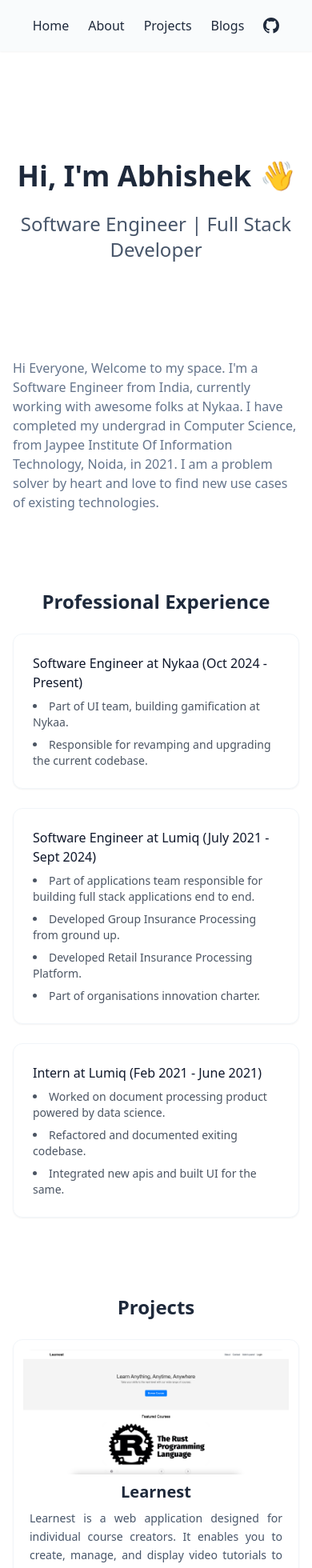
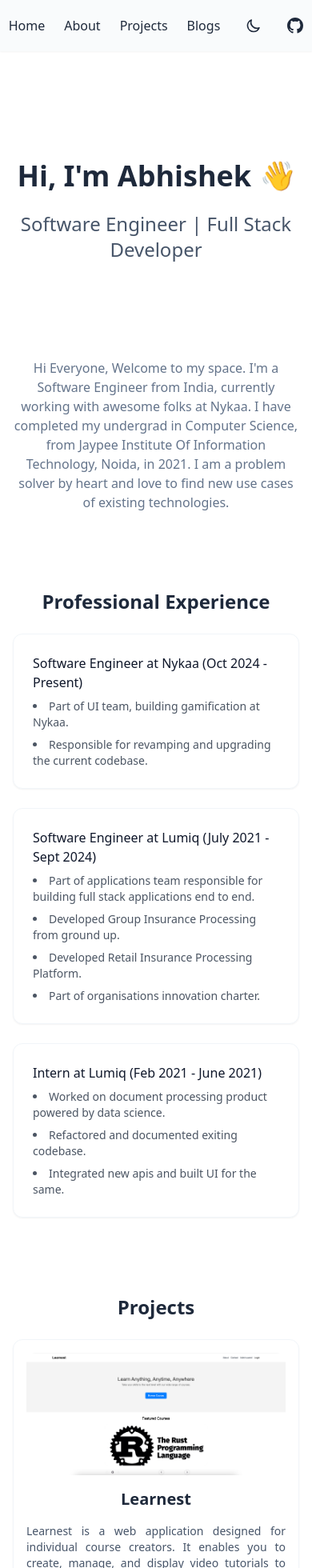
Before and after one commit to abhishekp6/portfolio, a Next.js app: page / in a window 390 px wide. Shown: the top 1960 px of the page at 80% size. Built offline with nearby package versions, Linux system fonts and the light colour scheme.

Commit message:
feat: add dark mode

```diff
--- a/app/Components/Body.tsx
+++ b/app/Components/Body.tsx
@@ -10,7 +10,7 @@
   const ref = useFadeInOnScroll();
   return (
     <div id={id} ref={ref} className="mt-24 opacity-0 translate-y-10 transition-all duration-[1200ms]">
-      <div className="text-2xl font-bold text-center text-slate-800">{title}</div>
+      <div className="text-2xl font-bold text-center text-slate-800 dark:text-slate-200">{title}</div>
       <div className="mt-6">{children}</div>
     </div>
   );
@@ -19,9 +19,9 @@
 const Timeline: React.FC<TimelineProps> = ({ checkpoints }) => (
   <div className="grid grid-cols-1 sm:grid-cols-2 lg:grid-cols-3 gap-6">
     {checkpoints.map((checkpoint) => (
-      <div key={checkpoint.id} className="p-6 rounded-xl shadow-sm hover:shadow-md transition-shadow duration-300 bg-white border border-slate-100">
-        <h3 className="text-l text-slate-900 mb-2">{checkpoint.title}</h3>
-        <ul className="list-disc list-inside text-gray-600 text-sm space-y-2">
+      <div key={checkpoint.id} className="p-6 rounded-xl shadow-sm hover:shadow-md transition-shadow duration-300 bg-white dark:bg-slate-800 border border-slate-100 dark:border-slate-700">
+        <h3 className="text-l text-slate-900 dark:text-slate-100 mb-2">{checkpoint.title}</h3>
+        <ul className="list-disc list-inside text-gray-600 dark:text-gray-300 text-sm space-y-2">
           {checkpoint.description.map((desc, index) => (
             <li key={index}>{desc}</li>
           ))}
@@ -32,7 +32,7 @@
 );
 
 const ImageGrid: React.FC<ImageGridProps> = ({ images }) => (
-  <div className="flex flex-wrap justify-center mt-4">
+  <div className="image-container">
     {images.map((image, index) => (
       <Image
         key={index}
@@ -40,24 +40,28 @@
         alt={image.alt}
         width="100"
         height="100"
-        className="m-2 transform transition-all duration-300 hover:scale-110 hover:rotate-2 cursor-pointer"
+        className={`hover-scale hover-rotate cursor-pointer ${
+          image.darkMode?.invert ? "dark:invert" : ""
+        } ${
+          image.darkMode?.brightness ? `dark:brightness-[${image.darkMode.brightness}%]` : ""
+        }`}
       />
     ))}
   </div>
 );
 
 const ProjectCard: React.FC<ProjectCardProps> = ({ project }) => (
-  <div className="border border-slate-100 w-full sm:w-[48%] lg:w-[30%] p-3 sm:p-4 rounded-xl flex flex-col h-[24rem] sm:h-[30rem] shadow-sm hover:shadow-md transition-all duration-300 bg-white hover:scale-[1.02] hover:-translate-y-1">
-    <Image src={project.image} alt={project.title} width="500" height="100" className="rounded-xl transform transition-all duration-500 hover:scale-105" />
-    <div className="text-xl sm:text-2xl my-2 sm:my-4 flex justify-center items-center font-semibold text-slate-800">
+  <div className="card-base w-full sm:w-[48%] lg:w-[30%] p-4 flex flex-col h-[24rem] sm:h-[30rem] hover:scale-[1.02] hover:-translate-y-1">
+    <Image src={project.image} alt={project.title} width="500" height="100" className="rounded-xl hover-scale" />
+    <div className="text-xl sm:text-2xl my-4 text-center font-semibold text-slate-800 dark:text-slate-200">
       {project.title}
     </div>
-    <div className="mb-4 sm:mb-6 text-justify mx-2 text-slate-600 text-sm sm:text-base leading-relaxed">
+    <div className="mb-6 text-justify text-slate-600 dark:text-slate-300 text-sm sm:text-base">
       {project.description}
     </div>
     <div className="flex justify-center mt-auto space-x-4">
       {project.links.map((link, index) => (
-        <div key={index} className="w-20 sm:w-24 h-7 sm:h-8 border border-slate-200 rounded-lg flex items-center justify-center text-sm sm:text-base text-slate-700 hover:bg-slate-800 hover:text-white hover:border-slate-800 cursor-pointer transition-all duration-200">
+        <div key={index} className="w-20 sm:w-24 h-7 sm:h-8 link-button">
           <Link href={link.href} target="_blank">{link.label}</Link>
         </div>
       ))}
@@ -71,7 +75,7 @@
   return (
     <div className="h-full w-full max-w-full box-border px-4 sm:px-8 md:px-16 lg:px-32 xl:px-48">
       <div id="about" ref={aboutRef} className="text-center sm:text-left opacity-0 translate-y-10 transition-all duration-[1200ms]">
-        <div className="text-slate-500 text-left">{ABOUT_TEXT}</div>
+        <div className="text-slate-500 dark:text-slate-400">{ABOUT_TEXT}</div>
       </div>
       <Section id="experience" title="Professional Experience">
         <Timeline checkpoints={PROFESSIONAL_EXPERIENCE} />
--- a/app/Components/Footer.tsx
+++ b/app/Components/Footer.tsx
@@ -1,10 +1,10 @@
 const Footer = () => {
     return(
-        <div className="h-24 bg-gradient-to-b from-white to-slate-100 mt-12 pt-8">
-            <div className="text-slate-600 text-base flex justify-center items-center">
+        <div className="h-24 bg-gradient-to-b from-white dark:from-slate-900 to-slate-100 dark:to-slate-800 mt-12 pt-8">
+            <div className="text-slate-600 dark:text-slate-400 text-base flex justify-center items-center">
                 Handcrafted by Abhishek Pandey
             </div>
-            <div className="text-slate-500 text-sm flex justify-center items-center mt-1">
+            <div className="text-slate-500 dark:text-slate-500 text-sm flex justify-center items-center mt-1">
                 Copyrights &#169; AP 2024
             </div>
         </div>
--- a/app/Components/Header.tsx
+++ b/app/Components/Header.tsx
@@ -1,10 +1,10 @@
 const Header = () => {
   return (
     <div id="header" className="h-96 flex flex-col justify-center items-center">
-      <div className="text-4xl sm:text-4xl md:text-4xl font-bold text-center w-full md:w-auto p-4 text-slate-800 transform transition-all duration-300 hover:scale-105 cursor-default">
+      <div className="text-4xl sm:text-4xl md:text-4xl font-bold text-center w-full md:w-auto p-4 text-slate-800 dark:text-slate-200 transform transition-all duration-300 hover:scale-105 cursor-default">
         Hi, I&apos;m Abhishek <span className="animate-wave inline-block">👋</span>
       </div>
-      <div className="text-2xl mt-2 text-slate-600 text-center sm:ml-8 transform transition-all duration-300 hover:text-slate-800 cursor-default">
+      <div className="text-2xl mt-2 text-slate-600 dark:text-slate-400 text-center sm:ml-8 transform transition-all duration-300 hover:text-slate-800 dark:hover:text-slate-200 cursor-default">
         Software Engineer | Full Stack Developer
       </div>
     </div>
--- a/app/Components/Navbar.tsx
+++ b/app/Components/Navbar.tsx
@@ -1,9 +1,14 @@
+'use client';
+
 import Link from "next/link";
 import { NAV_ITEMS } from "../constants";
+import { useTheme } from "../providers/ThemeProvider";
 
 const Navbar = () => {
+    const { theme, toggleTheme } = useTheme();
+
     return(
-        <div className="h-16 px-4 bg-slate-50/80 backdrop-blur-sm flex items-center justify-center text-base text-slate-800 sticky top-0 z-10 shadow-sm">
+        <div className="h-16 px-4 bg-slate-50/80 dark:bg-slate-900/80 backdrop-blur-sm flex items-center justify-center text-base text-slate-800 dark:text-slate-200 sticky top-0 z-10 shadow-sm">
             <div className="flex space-x-6 items-center">
                 {NAV_ITEMS.map((item, index) => (
                     <div key={index} className="cursor-pointer group">
@@ -13,7 +18,21 @@
                         </Link>
                     </div>
                 ))}
-                <div className="cursor-pointer flex items-center text-slate-800 hover:text-slate-600 transition-transform duration-200 hover:scale-110">
+                <button
+                    onClick={toggleTheme}
+                    className="p-2 rounded-lg hover:bg-slate-200 dark:hover:bg-slate-800 transition-colors"
+                >
+                    {theme === 'light' ? (
+                        <svg className="w-5 h-5" fill="none" viewBox="0 0 24 24" stroke="currentColor">
+                            <path strokeLinecap="round" strokeLinejoin="round" strokeWidth={2} d="M20.354 15.354A9 9 0 018.646 3.646 9.003 9.003 0 0012 21a9.003 9.003 0 008.354-5.646z" />
+                        </svg>
+                    ) : (
+                        <svg className="w-5 h-5" fill="none" viewBox="0 0 24 24" stroke="currentColor">
+                            <path strokeLinecap="round" strokeLinejoin="round" strokeWidth={2} d="M12 3v1m0 16v1m9-9h-1M4 12H3m15.364 6.364l-.707-.707M6.343 6.343l-.707-.707m12.728 0l-.707.707M6.343 17.657l-.707.707M16 12a4 4 0 11-8 0 4 4 0 018 0z" />
+                        </svg>
+                    )}
+                </button>
+                <div className="cursor-pointer flex items-center text-slate-800 dark:text-slate-200 hover:text-slate-600 dark:hover:text-slate-400 transition-transform duration-200 hover:scale-110">
                     <Link href="https://github.com/abhishekp6" target="_blank" className="flex items-center">
                         <svg viewBox="0 0 16 16" className="w-5 h-5" fill="currentColor" aria-hidden="true">
                             <path d="M8 0C3.58 0 0 3.58 0 8c0 3.54 2.29 6.53 5.47 7.59.4.07.55-.17.55-.38 0-.19-.01-.82-.01-1.49-2.01.37-2.53-.49-2.69-.94-.09-.23-.48-.94-.82-1.13-.28-.15-.68-.52-.01-.53.63-.01 1.08.58 1.23.82.72 1.21 1.87.87 2.33.66.07-.52.28-.87.51-1.07-1.78-.2-3.64-.89-3.64-3.95 0-.87.31-1.59.82-2.15-.08-.2-.36-1.02.08-2.12 0 0 .67-.21 2.2.82.64-.18 1.32-.27 2-.27.68 0 1.36.09 2 .27 1.53-1.04 2.2-.82 2.2-.82.44 1.1.16 1.92.08 2.12.51.56.82 1.27.82 2.15 0 3.07-1.87 3.75-3.65 3.95.29.25.54.73.54 1.48 0 1.07-.01 1.93-.01 2.2 0 .21.15.46.55.38A8.013 8.013 0 0016 8c0-4.42-3.58-8-8-8z"></path>
--- /dev/null
+++ b/app/Components/ThemeProvider.tsx
@@ -0,0 +1,43 @@
+"use client";
+
+import { createContext, useContext, useEffect, useState } from 'react';
+
+type Theme = 'light' | 'dark';
+
+type ThemeContextType = {
+  theme: Theme;
+  toggleTheme: () => void;
+};
+
+const ThemeContext = createContext<ThemeContextType | undefined>(undefined);
+
+export function ThemeProvider({ children }: { children: React.ReactNode }) {
+  const [theme, setTheme] = useState<Theme>('light');
+
+  useEffect(() => {
+    const savedTheme = localStorage.getItem('theme') as Theme;
+    if (savedTheme) {
+      setTheme(savedTheme);
+      document.documentElement.classList.toggle('dark', savedTheme === 'dark');
+    }
+  }, []);
+
+  const toggleTheme = () => {
+    const newTheme = theme === 'light' ? 'dark' : 'light';
+    setTheme(newTheme);
+    localStorage.setItem('theme', newTheme);
+    document.documentElement.classList.toggle('dark');
+  };
+
+  return (
+    <ThemeContext.Provider value={{ theme, toggleTheme }}>
+      {children}
+    </ThemeContext.Provider>
+  );
+}
+
+export const useTheme = () => {
+  const context = useContext(ThemeContext);
+  if (!context) throw new Error('useTheme must be used within ThemeProvider');
+  return context;
+};
--- a/app/constants/index.ts
+++ b/app/constants/index.ts
@@ -36,12 +36,12 @@
   { src: "/cpp.svg", alt: "C++" },
   { src: "/react.svg", alt: "React" },
   { src: "/angular.svg", alt: "Angular" },
-  { src: "/node.svg", alt: "Node.js" },
-  { src: "/mongo.svg", alt: "MongoDB" },
+  { src: "/node.svg", alt: "Node.js", darkMode: { brightness: 200 } },
+  { src: "/mongo.svg", alt: "MongoDB", darkMode: { brightness: 200 } },
   { src: "/redis.svg", alt: "Redis" },
   { src: "/kafka.svg", alt: "Kafka" },
   { src: "/docker.svg", alt: "Docker" },
-  { src: "/git.svg", alt: "Git" },
+  { src: "/git.svg", alt: "Git", darkMode: { invert: true, brightness: 200 } },
   { src: "/aws.svg", alt: "AWS" },
 ];
 
--- a/app/globals.css
+++ b/app/globals.css
@@ -1,6 +1,12 @@
 @tailwind base;
 @tailwind components;
 @tailwind utilities;
+
+@layer base {
+  body {
+    @apply bg-white dark:bg-slate-900 transition-colors duration-200;
+  }
+}
 
 @keyframes wave {
   0% { transform: rotate(0deg); }
@@ -17,3 +23,40 @@
   animation: wave 2.5s infinite;
   transform-origin: 70% 70%;
 }
+
+@layer components {
+  .hover-scale {
+    @apply transform transition-all duration-300 hover:scale-110;
+  }
+
+  .hover-rotate {
+    @apply hover:rotate-2;
+  }
+
+  .card-base {
+    @apply rounded-xl shadow-sm hover:shadow-md transition-all duration-300 bg-white dark:bg-slate-800 border border-slate-100 dark:border-slate-700;
+  }
+
+  .image-container {
+    @apply flex flex-wrap justify-center gap-4;
+  }
+
+  .link-button {
+    @apply border rounded-lg flex items-center justify-center transition-colors duration-200
+           text-slate-700 dark:text-slate-300 border-slate-200 dark:border-slate-600
+           hover:bg-slate-800 hover:text-white dark:hover:bg-slate-700;
+  }
+
+  .image-grid {
+    @apply grid gap-4 w-full;
+    grid-template-columns: repeat(auto-fit, minmax(100px, 1fr));
+  }
+
+  .image-item {
+    @apply flex items-center justify-center p-2 transition-all duration-300 hover:scale-110 hover:rotate-2;
+  }
+
+  .image-item img {
+    @apply w-auto h-auto max-w-full max-h-[100px] object-contain;
+  }
+}
--- a/app/layout.tsx
+++ b/app/layout.tsx
@@ -1,5 +1,6 @@
 import { Metadata } from 'next'
 import './globals.css'
+import { ThemeProvider } from './providers/ThemeProvider'
 
 export const metadata: Metadata = {
   title: 'Abhishek Pandey - Software Engineer',
@@ -27,7 +28,11 @@
 }) {
   return (
     <html lang="en">
-      <body>{children}</body>
+      <body>
+        <ThemeProvider>
+          {children}
+        </ThemeProvider>
+      </body>
     </html>
   )
 }
--- /dev/null
+++ b/app/providers/ThemeProvider.tsx
@@ -0,0 +1,41 @@
+'use client';
+
+import { createContext, useContext, useEffect, useState, ReactNode } from 'react';
+
+interface ThemeContextType {
+  theme: string;
+  toggleTheme: () => void;
+}
+
+const ThemeContext = createContext<ThemeContextType | undefined>(undefined);
+
+export function ThemeProvider({ children }: { children: ReactNode }) {
+  const [theme, setTheme] = useState<string>('light');
+
+  useEffect(() => {
+    const savedTheme = localStorage.getItem('theme') || 'light';
+    setTheme(savedTheme);
+    document.documentElement.classList.toggle('dark', savedTheme === 'dark');
+  }, []);
+
+  const toggleTheme = () => {
+    const newTheme = theme === 'light' ? 'dark' : 'light';
+    setTheme(newTheme);
+    localStorage.setItem('theme', newTheme);
+    document.documentElement.classList.toggle('dark');
+  };
+
+  return (
+    <ThemeContext.Provider value={{ theme, toggleTheme }}>
+      {children}
+    </ThemeContext.Provider>
+  );
+}
+
+export function useTheme() {
+  const context = useContext(ThemeContext);
+  if (context === undefined) {
+    throw new Error('useTheme must be used within a ThemeProvider');
+  }
+  return context;
+}
--- a/tailwind.config.ts
+++ b/tailwind.config.ts
@@ -1,10 +1,18 @@
 import type { Config } from "tailwindcss";
 
 const config: Config = {
+  darkMode: 'class',
   content: [
     "./components/**/*.{js,ts,jsx,tsx,mdx}",
     "./app/**/*.{js,ts,jsx,tsx,mdx}",
   ],
+  theme: {
+    extend: {
+      filter: {
+        'preserve-color': 'brightness(1) contrast(1)',
+      },
+    },
+  },
   plugins: [],
 };
 export default config;
```
Also changed, not shown: app/Components/ImageGrid.tsx (added, +35 -0 lines), app/types/index.ts (+17 -3 lines).
